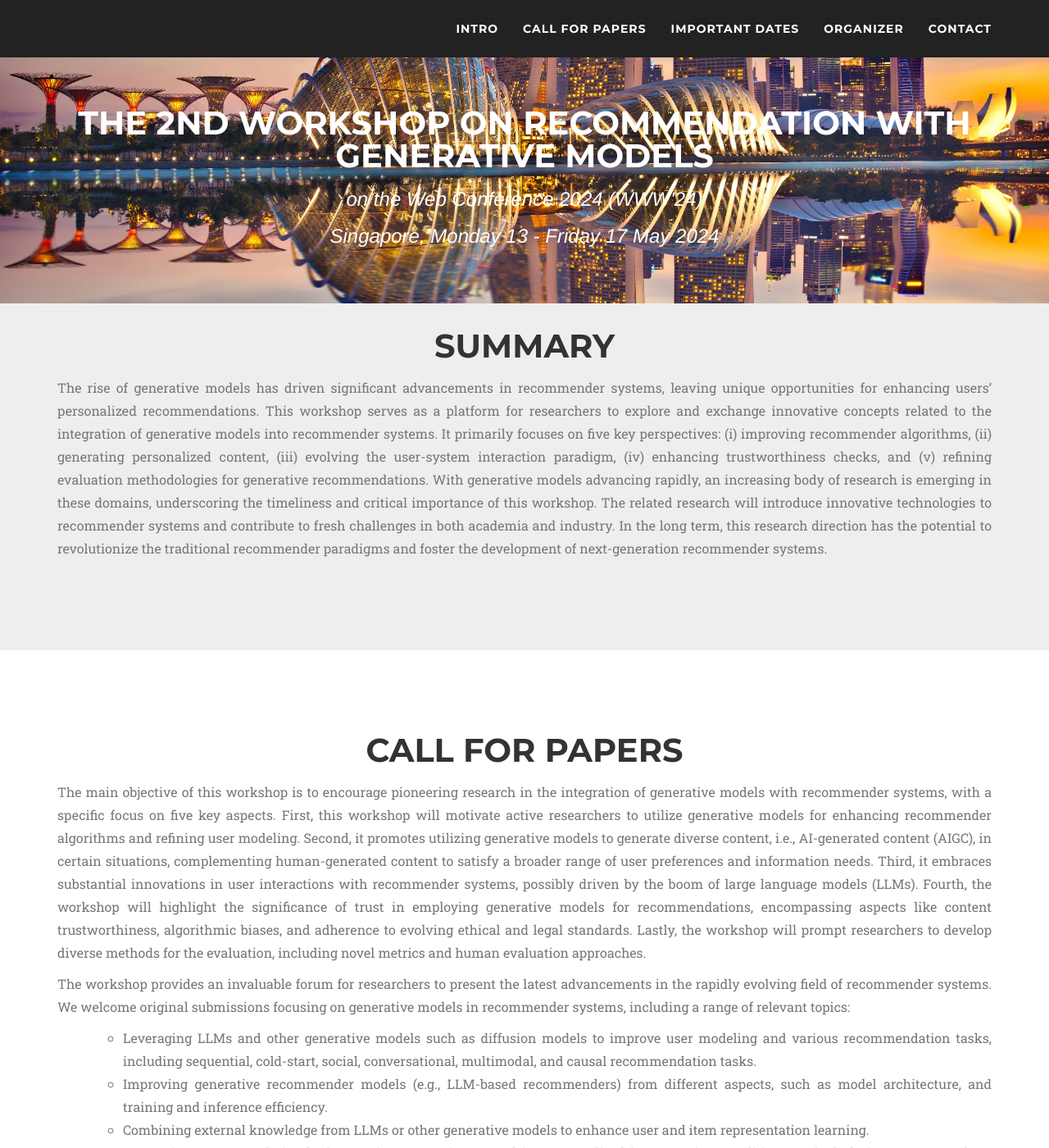
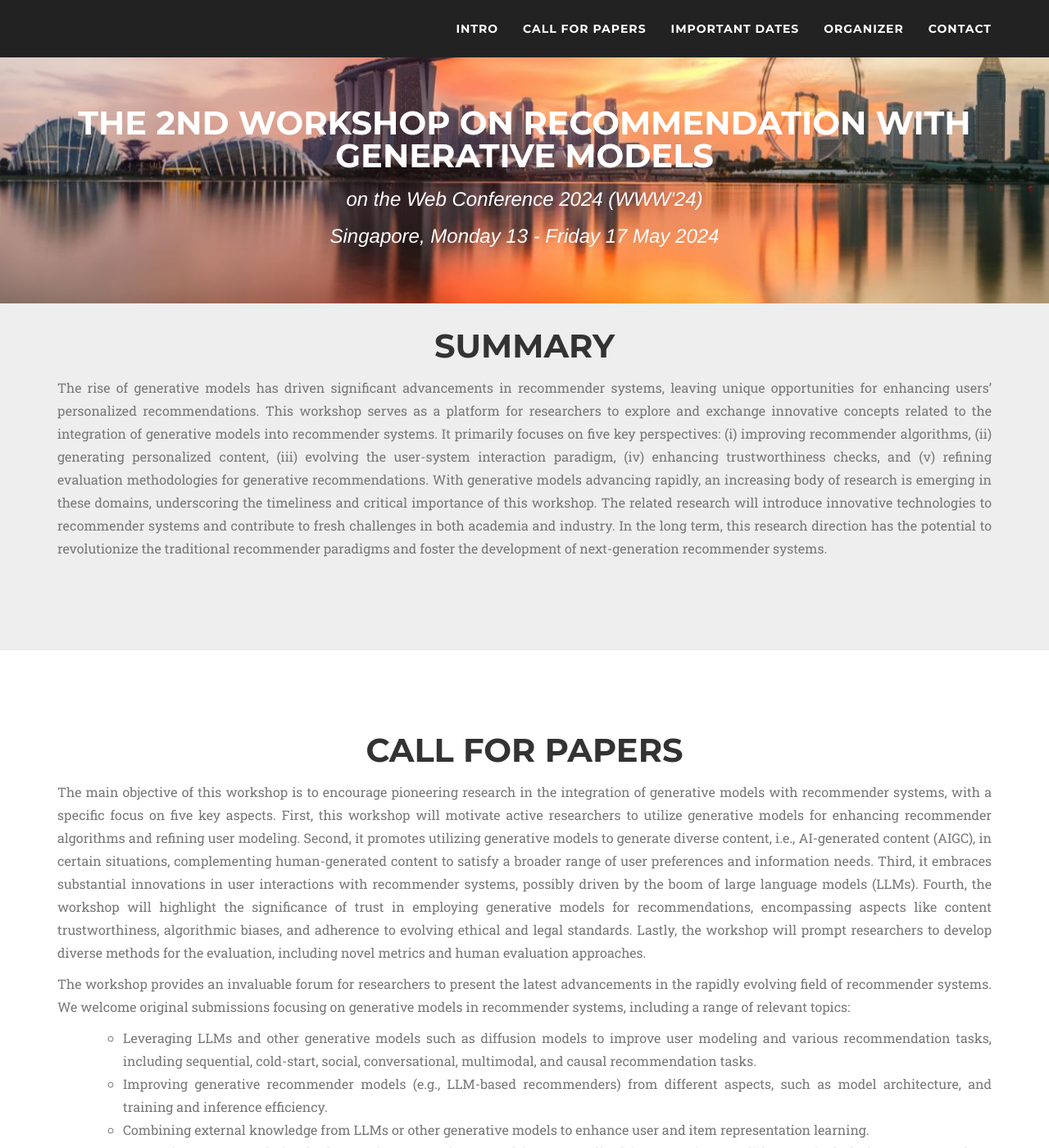
Before and after one commit to generative-rec/generative-rec.github.io, a Jekyll site: the page built from index.md, in a window 1280 px wide and 1400 px high. Shown: the whole window at 82% size. Built offline with Jekyll 4.4.1, drawn with Linux system fonts in a browser that asks for light colours; nearby versions of some CDN libraries; some web fonts are replaced.

Commit message:
Update agency.css

```diff
--- a/assets/css/agency.css
+++ b/assets/css/agency.css
@@ -261,7 +261,7 @@ fieldset[disabled] .btn-xl.active {
 }
 
 header {
-    background-image: url(../img/header-bg.jpg);
+    background-image: url(../img/Singapore-Skyline.jpg);
     background-repeat: no-repeat;
     background-position: center center;
     -webkit-background-size: cover;
```
